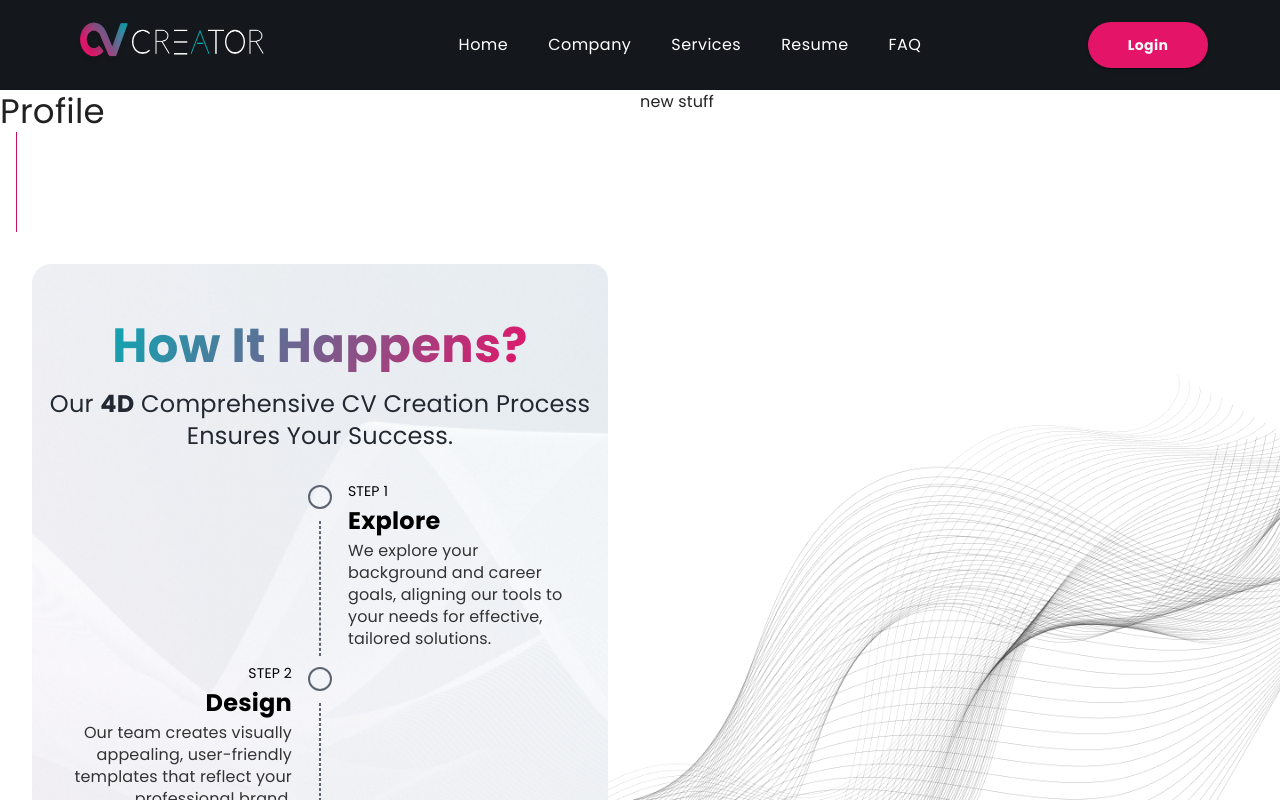
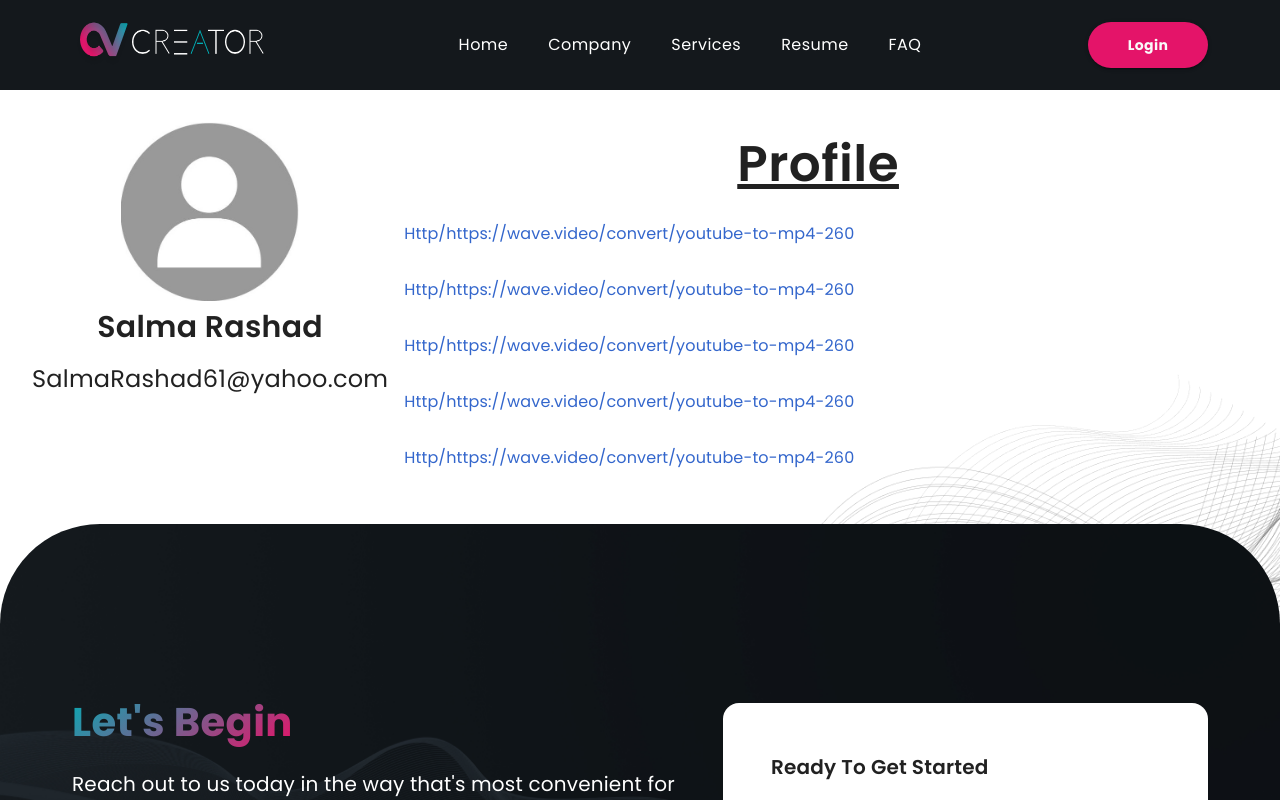
Before and after one commit to Ahmed0-Safwat/CV-Generator, a React (Vite) app: page /profile in a window 1280 px wide. Built offline with nearby package versions, Linux system fonts and the light colour scheme.

Commit message:
profile changed

```diff
--- a/index.html
+++ b/index.html
@@ -9,6 +9,7 @@
       href="https://fonts.googleapis.com/css2?family=Archivo:wght@300;400;500;600;700;900&family=IBM+Plex+Sans:wght@400;500&family=Poppins:ital,wght@0,100;0,300;0,400;0,500;0,600;0,700;0,800;0,900;1,400;1,500;1,600;1,700;1,800;1,900&display=swap"
       rel="stylesheet"
     />
+
     <meta name="viewport" content="width=device-width, initial-scale=1.0" />
     <title>CV Creator</title>
   </head>
--- a/src/pages/Profile/Profile.jsx
+++ b/src/pages/Profile/Profile.jsx
@@ -1,7 +1,5 @@
 import React from "react";
 import { Typography, Stack, Divider, Box } from "@mui/material";
-import HowItWorks from "../../components/Home/HowItWorks/HowItWorks";
-import OurValues from "../../components/Home/OurValues/OurValues";
 
 const Profile = () => {
   return (
@@ -9,27 +7,72 @@ const Profile = () => {
       direction="row"
       sx={{
         transform: "translateY(90px)",
-        mb: 10,
+        mb: 16,
+        mt: 4,
+        ml: 4,
+        mr: 4,
       }}
     >
-      <Stack width="100%">
-        <Typography variant="h4">Profile</Typography>
+      <Stack
+        width="30%"
+        height="100%"
+        sx={{
+          alignItems: "center",
+          textAlign: "center",
+        }}
+      >
+        <img style={{ width: "50%" }} src="/images/profile.jpg" alt="" />
 
-        <Stack
-          direction="row"
-          style={{ alignItems: "center", height: "100px" }}
+        <Typography
+          align="center"
+          fontSize="30px"
+          lineHeight="52px"
+          fontWeight={600}
+          className="how-it-works-title"
         >
-          <Divider
-            orientation="vertical"
-            sx={{ bgcolor: "primary.main", mx: 2 }}
-          />
-        </Stack>
+          Salma Rashad
+        </Typography>
 
-        <HowItWorks />
-        <OurValues />
+        <Typography
+          align="center"
+          fontSize="24px"
+          lineHeight="52px"
+          fontWeight={400}
+          className="how-it-works-title"
+        >
+          SalmaRashad61@yahoo.com
+        </Typography>
       </Stack>
 
-      <Stack width="100%">new stuff</Stack>
+      <Stack
+        width="100%"
+        spacing={4}
+        sx={{
+          padding: "16px",
+        }}
+      >
+        <Typography
+          align="center"
+          fontSize="50px"
+          lineHeight="52px"
+          fontWeight={600}
+          className="how-it-works-title"
+          sx={{
+            fontFamily: "Pacifico",
+            textDecorationLine: "underline",
+          }}
+        >
+          Profile
+        </Typography>
+
+        <a style={{color:"#36C"}} href="">Http/https://wave.video/convert/youtube-to-mp4-260</a>
+        <a style={{color:"#36C"}} href="">Http/https://wave.video/convert/youtube-to-mp4-260</a>
+        <a style={{color:"#36C"}} href="">Http/https://wave.video/convert/youtube-to-mp4-260</a>
+        <a style={{color:"#36C"}} href="">Http/https://wave.video/convert/youtube-to-mp4-260</a>
+        <a style={{color:"#36C"}} href="">Http/https://wave.video/convert/youtube-to-mp4-260</a>
+
+
+      </Stack>
     </Stack>
   );
 };
```
Also changed, not shown: public/images/profile.jpg (added).
